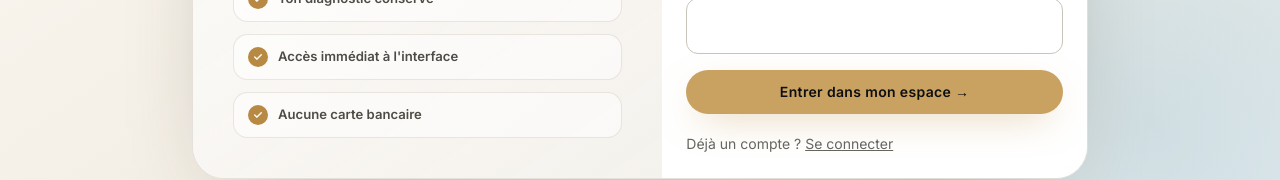
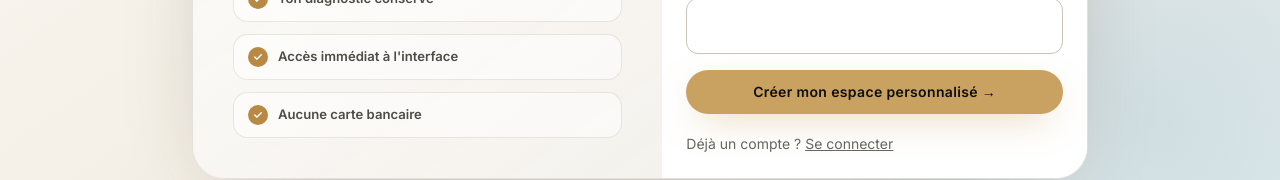
Before and after one commit to anthonydarmon213-ux/COAI, a Next.js app: page /sign-up in a window 1280 px wide. Shown: the part 550-730 px from the top of the page. Built offline with nearby package versions, Linux system fonts and the light colour scheme; no server answers.

Commit message:
Update src/app/(auth)/sign-up/page.tsx

```diff
--- a/src/app/(auth)/sign-up/page.tsx
+++ b/src/app/(auth)/sign-up/page.tsx
@@ -188,7 +188,7 @@ export default function SignUpPage() {
             </Field>
             {error && <p className="text-sm text-red-400">{error}</p>}
             <Button type="submit" disabled={loading}>
-              {loading ? "Envoi du lien de confirmation…" : "Entrer dans mon espace →"}
+              {loading ? "Création de ton espace…" : "Créer mon espace personnalisé →"}
             </Button>
           </form>
           <p className="text-sm text-graphite-400">
```
